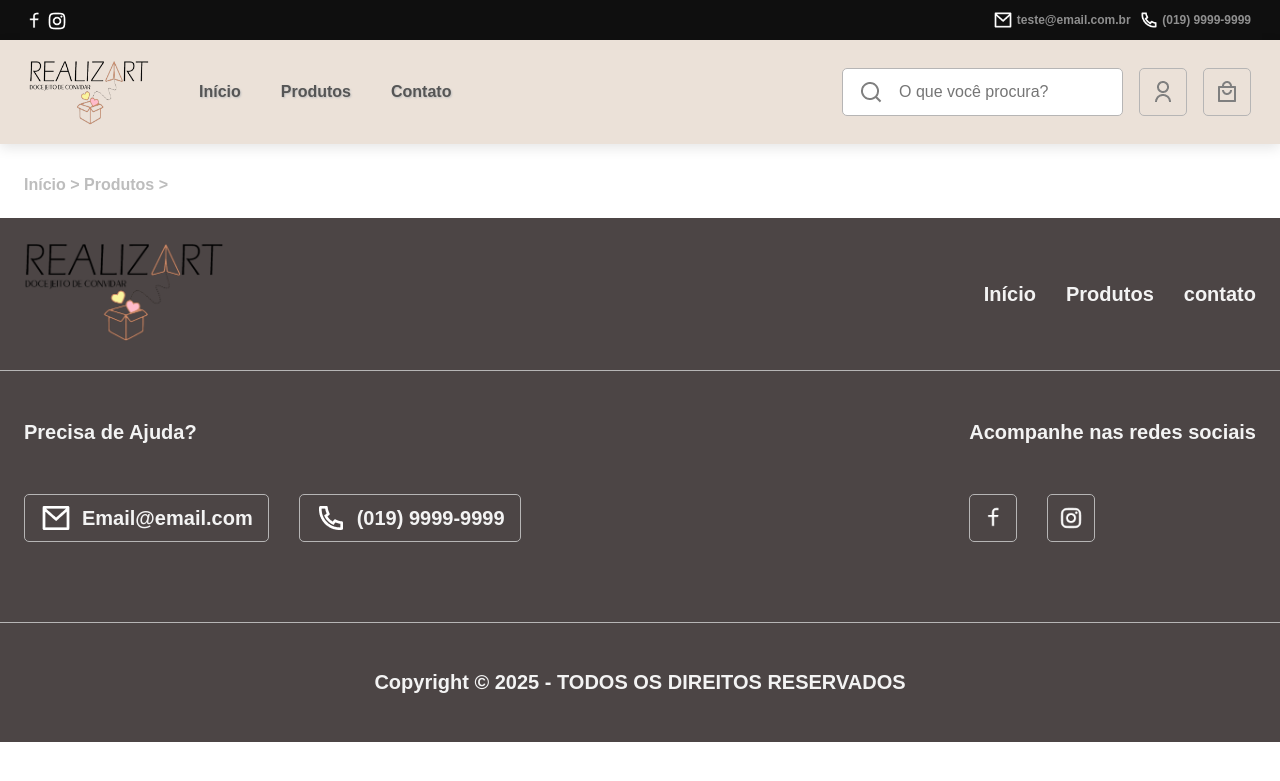
After one commit to FlavioDosReis/Projeto-Integrado---Desenvolvimento-Web---Loja-Virtual, a PHP site: page /produtounic.html in a window 1280 px wide. The commit adds this page. Shown: the top 781 px of the page. Run offline with PHP 8.4, Linux system fonts and the light colour scheme.

Commit message:
Pagina de PRODUTOS FINALIZADA

```diff
--- a/css/components/produtos.css
+++ b/css/components/produtos.css
@@ -126,6 +126,10 @@ margin-bottom: 32px;
       font-weight: bold;
 }
 
+.filter .filter__icon {
+      cursor:pointer;
+}
+
 .filter .filter__option{
       display: flex;
       align-items: center;
--- a/produtos.html
+++ b/produtos.html
@@ -44,7 +44,7 @@
           </a>
 
           <ul>
-            <li><a href="#">Início</a></li>
+            <li><a href="index.html">Início</a></li>
             <li><a href="produtos.html">Produtos</a></li>
             <li><a href="#footer">Contato</a></li>
           </ul>
--- /dev/null
+++ b/produtounic.html
@@ -0,0 +1,157 @@
+<!DOCTYPE html>
+<html lang="pt_br">
+  <head>
+    <meta charset="UTF-8" />
+    <meta name="viewport" content="width=device-width, initial-scale=1.0" />
+    <!-- Icone do site -->
+    <link rel="shortcut icon" href="/images/favicon.ico" type="image/x-icon" />
+    <!-- CSS -->
+    <link rel="stylesheet" href="./css/extends.css" />
+    <!-- TITULO -->
+    <title>Realizart - Docê jeito de convidar</title>
+  </head>
+  <body>
+    <!--   Header Top -->
+    <section class="header__top">
+      <div class="header__top__desktop max__width">
+        <div class="header__top__left">
+          <a class="icon__header">
+            <img src=".//assets/images/ui/facebook-line.png" alt="facebook" />
+          </a>
+          <a class="icon__header">
+            <img src=".//assets/images/ui/instagram-line.png" alt="instagram" />
+          </a>
+        </div>
+
+        <div class="header__top__right">
+          <div class="icon__header">
+            <img src=".//assets/images/ui/mail-line.png" alt="email" />
+            <span>teste@email.com.br</span>
+
+            <img src=".//assets/images/ui/phone-line.png" alt="telefone" />
+            <span>(019) 9999-9999</span>
+          </div>
+        </div>
+      </div>
+    </section>
+
+    <!-- Header Main -->
+    <header>
+      <div class="header__main max__width">
+        <div class="header__left">
+          <a class="logo">
+            <img src="./assets/images/ui/Logo-1.PNG" alt="" />
+          </a>
+
+          <ul>
+            <li><a href="index.html">Início</a></li>
+            <li><a href="produtos.html">Produtos</a></li>
+            <li><a href="#footer">Contato</a></li>
+          </ul>
+        </div>
+        <div class="header__right">
+          <input class="search" type="text" placeholder="O que você procura?" />
+
+          <a href="login.php" class="btn__icon">
+            <img src="./assets/images/ui/user-line.png" alt="login" />
+          </a>
+
+          <a href="carrinho.php" class="btn__icon">
+            <img
+              src="./assets/images/ui/shopping-bag-4-line.png"
+              alt="carrinho"
+            />
+          </a>
+          <!-- Menu - Mobile -->
+          <a class="btn__icon menu__burger">
+            <img src=".//assets/images/ui/menu-line.png" alt="menu" />
+          </a>
+        </div>
+      </div>
+
+      <div class="header__menu__burger">
+        <a href="#">Início</a>
+        <a href="produtos.html">Produtos</a>
+        <a href="#">Contato</a>
+      </div>
+
+      <!-- Barra de pesquisa - mobile-->
+      <div class="header__search">
+        <input class="search" type="text" placeholder="O que você procura?" />
+      </div>
+    </header>
+
+    <!-- Listas de produtos -->
+
+    <main class="max__width">
+      <section class="breadcrub">Início > Produtos > </section>
+
+
+    </main>
+
+    <footer>
+      <div id="footer" class="footer__container max__width">
+        <div class="footer__menu">
+          <!-- logo -->
+          <a href="" class="footer__logo">
+            <img src="./assets/images/ui/Logo-1.PNG" alt="logo" />
+          </a>
+
+          <!-- menu -->
+          <ul>
+            <li><a href="index.html">Início</a></li>
+            <li><a href="#">Produtos</a></li>
+            <li><a href="#footer">contato</a></li>
+          </ul>
+        </div>
+
+        <!-- footer Contatos -->
+        <div class="footer__contatos">
+          <div class="contatos">
+            <div class="contatos__titulo">Precisa de Ajuda?</div>
+            <div class="contatos__icones">
+              <div class="btn__icon__text">
+                <img src="./assets/images/ui/mail-line.png" alt="email" />
+                <span>Email@email.com</span>
+              </div>
+
+              <div class="btn__icon__text">
+                <img src="./assets/images/ui/phone-line.png" alt="email" />
+                <span>(019) 9999-9999</span>
+              </div>
+            </div>
+          </div>
+
+          <div class="social">
+            <div class="social__titulo">Acompanhe nas redes sociais</div>
+            <div class="social__icones">
+              <a class="btn__icon" href="">
+                <img
+                  src="./assets/images/ui/facebook-line.png"
+                  alt="facebook"
+                />
+              </a>
+              <a class="btn__icon" href="">
+                <img
+                  src="./assets/images/ui/instagram-line.png"
+                  alt="instagram"
+                />
+              </a>
+            </div>
+          </div>
+        </div>
+      </div>
+
+      <!-- Footer direito autorais -->
+      <div class="footer__bottom">
+        <div class="copyright">
+          <p>Copyright © 2025 - TODOS OS DIREITOS RESERVADOS</p>
+        </div>
+      </div>
+    </footer>
+
+
+   <script type="text/javascript" src="./scripts/js/produtos.js"></script>
+    <script type="text/javascript" src="./scripts/js/header.js"></script>
+  </body>
+</html>
--- a/scripts/js/produtos.js
+++ b/scripts/js/produtos.js
@@ -32,3 +32,129 @@ function renderInfo() {
       break;
   }
 }
+
+
+//area do filtro
+
+let filterIcon =  document.querySelectorAll ('.filter__icon') ;
+filterIcon.forEach (item => {
+      item.addEventListener ('click', () => {
+            let body = item.closest('.filter').querySelector('.filter__body') ;
+            if (body.style.display ==='none') {
+                  body.style.display = 'block' ;
+            } else {
+                  body.style.display = 'none';
+            }
+      })
+});
+// Função para aplicar filtros
+function aplicarFiltros() {
+  const produtos = document.querySelectorAll('.produto__item');
+  const filtrosSelecionados = {};
+
+  // Pega filtros selecionados de cada categoria
+  document.querySelectorAll('.filter').forEach(filtro => {
+    const categoria = filtro.querySelector('.filter__name').innerText.toLowerCase();
+    const selecionados = Array.from(filtro.querySelectorAll('input[type="checkbox"]:checked')).map(cb => cb.value.toLowerCase());
+
+    if (selecionados.length > 0) {
+      filtrosSelecionados[categoria] = selecionados;
+    }
+  });
+
+  produtos.forEach(produto => {
+    let nomeProduto = produto.querySelector('.produto__nome').innerText.toLowerCase();
+    let precoProduto = produto.querySelector('.produto__preco').innerText.replace(/[^\d,]/g, '').replace(',', '.');
+    precoProduto = parseFloat(precoProduto);
+
+    let mostrar = true;
+
+    // Verifica cada filtro
+    for (let categoria in filtrosSelecionados) {
+      let valores = filtrosSelecionados[categoria];
+
+      if (categoria.includes('caixinhas')) {
+        mostrar = valores.some(val => nomeProduto.includes(val));
+      }
+
+      if (categoria.includes('material')) {
+        mostrar = valores.some(val => nomeProduto.includes(val));
+      }
+
+      if (categoria.includes('preço')) {
+        mostrar = valores.some(val => {
+          if (val === 'mdf') {
+            return precoProduto >= 30 && precoProduto <= 50;
+          }
+          if (val === 'papel') {
+            return precoProduto >= 50 && precoProduto <= 80;
+          }
+          return false;
+        });
+      }
+
+      if (!mostrar) break;  // se falhar um filtro, já esconde
+    }
+
+    produto.style.display = mostrar ? 'block' : 'none';
+  });
+}
+
+// Adiciona o evento aos checkboxes
+document.querySelectorAll('.filter__option input[type="checkbox"]').forEach(checkbox => {
+  checkbox.addEventListener('change', aplicarFiltros);
+});
+
+//ordenar filtros
+function ordenarProdutos() {
+  const grid = document.querySelector('.produtos__todos .grid');
+  const produtos = Array.from(grid.querySelectorAll('.produto__item'));
+  const criterio = document.getElementById('order').value;
+
+  produtos.sort((a, b) => {
+    if (criterio === 'price') {
+      let precoA = parseFloat(a.querySelector('.produto__preco').innerText.replace(/[^\d,]/g, '').replace(',', '.'));
+      let precoB = parseFloat(b.querySelector('.produto__preco').innerText.replace(/[^\d,]/g, '').replace(',', '.'));
+      return precoA - precoB;
+    } else if (criterio === 'bestselling') {
+      // Como não temos informação de vendas, simulamos com o nome ou preço
+      let vendasA = parseFloat(a.querySelector('.produto__preco').innerText.replace(/[^\d,]/g, '').replace(',', '.'));
+      let vendasB = parseFloat(b.querySelector('.produto__preco').innerText.replace(/[^\d,]/g, '').replace(',', '.'));
+      return vendasB - vendasA; // do mais caro para o mais barato como exemplo
+    } else if (criterio === 'alpha') {
+      let nomeA = a.querySelector('.produto__nome').innerText.toLowerCase();
+      let nomeB = b.querySelector('.produto__nome').innerText.toLowerCase();
+      return nomeA.localeCompare(nomeB);
+    }
+  });
+
+  // Remove e reinsere na ordem
+  produtos.forEach(produto => {
+    grid.appendChild(produto);
+  });
+}
+
+// Adiciona o evento de mudança no select
+document.getElementById('order').addEventListener('change', ordenarProdutos);
+
+
+function aplicarBusca() {
+  const termoBusca = document.querySelector('.header__main .search').value.trim().toLowerCase();
+  const produtos = document.querySelectorAll('.produto__item');
+
+  produtos.forEach(produto => {
+    const nomeProduto = produto.querySelector('.produto__nome').innerText.toLowerCase();
+
+    // Se o termo for encontrado no nome, exibe; senão, esconde
+    if (nomeProduto.includes(termoBusca)) {
+      produto.style.display = 'block';
+    } else {
+      produto.style.display = 'none';
+    }
+  });
+}
+
+// Eventos de input nos campos de busca
+document.querySelectorAll('.search').forEach(input => {
+  input.addEventListener('input', aplicarBusca);
+});
```
Also changed, not shown: css/components/produtounic.css (added).
